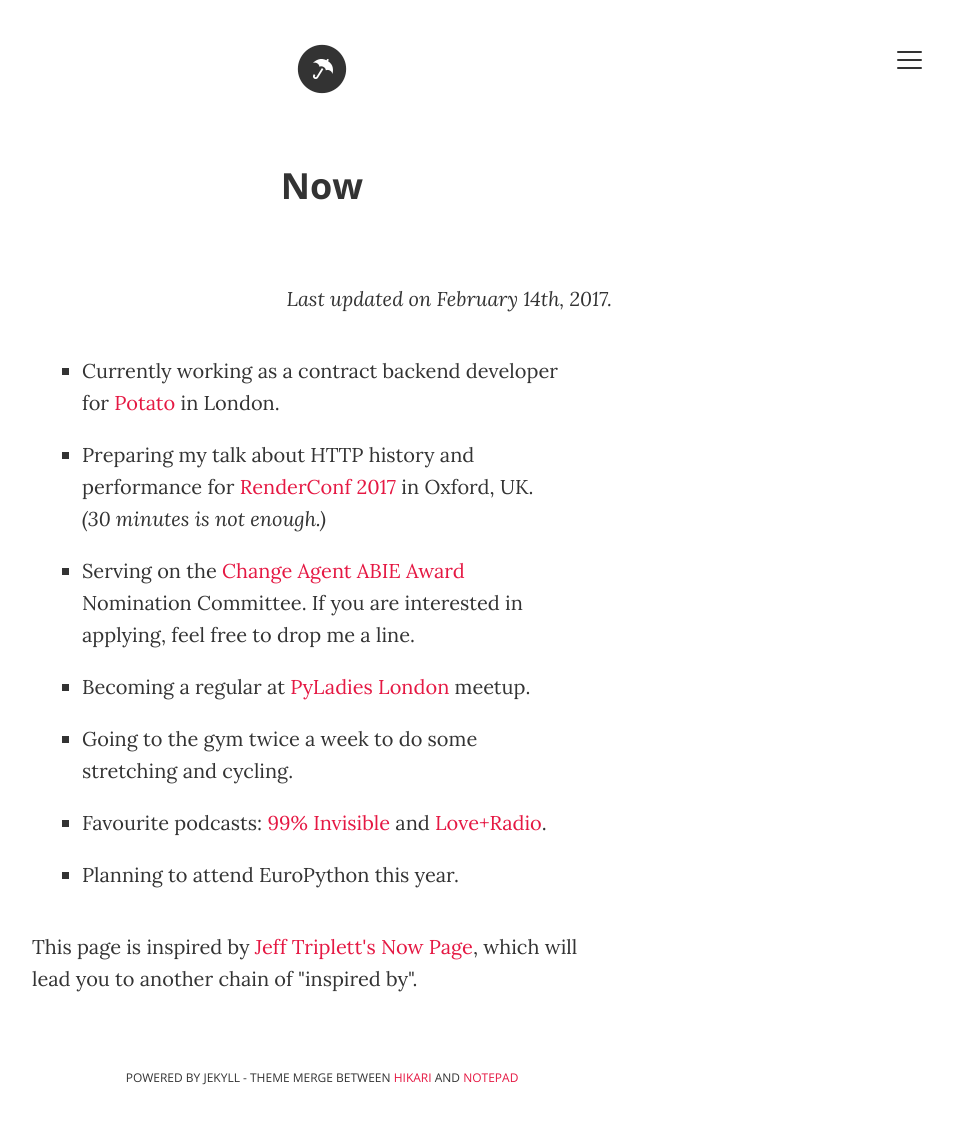
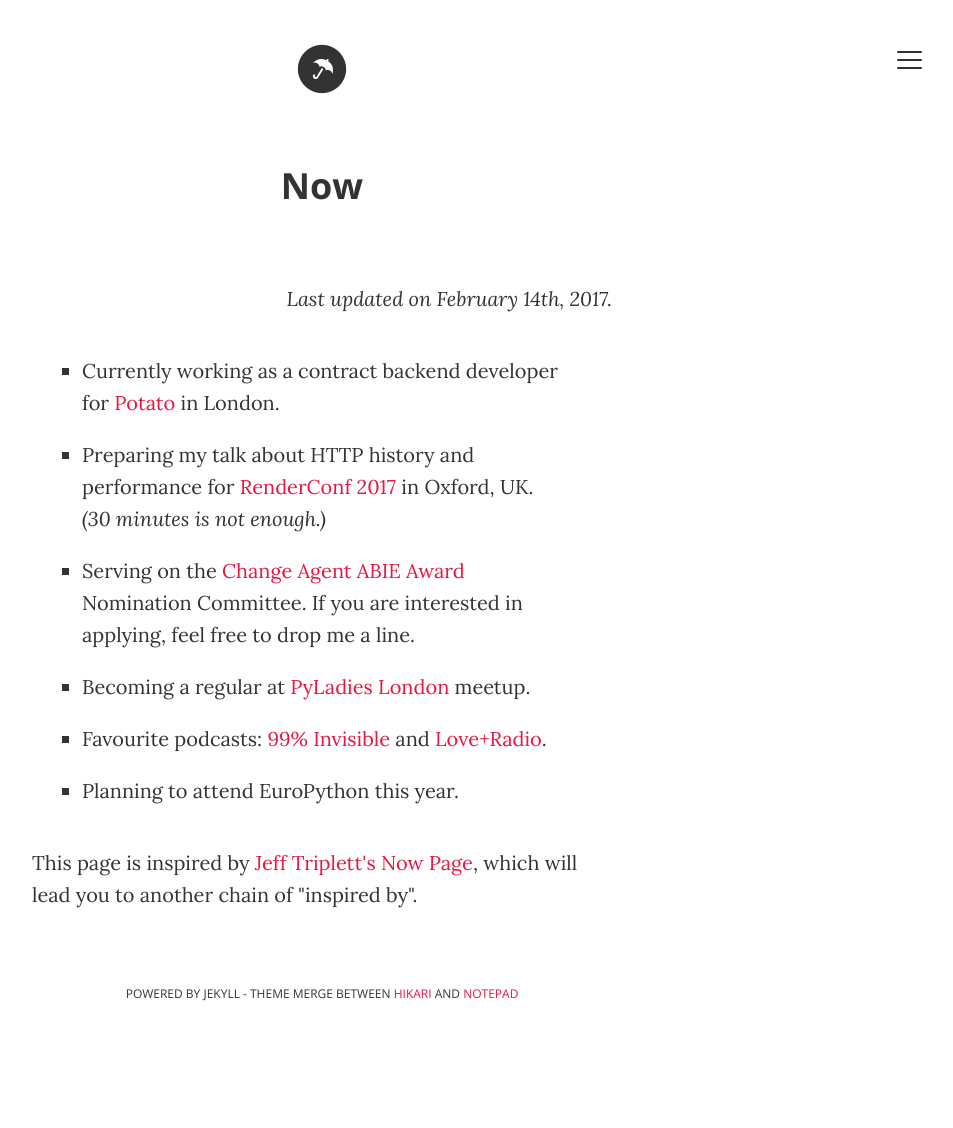
Before and after one commit to ana-balica/ana-balica.github.io, a Jekyll site: the page built from now.html, in a window 1280 px wide. Shown: the whole page, without its empty margins (318-1271 px from the left). Built offline with Jekyll 4.4.1, drawn with Linux system fonts in a browser that asks for light colours; after the commit the page ends 1044 px from its top, so only the background shows below that.

Commit message:
Remove the gym thing - who cares :P

```diff
--- a/now.html
+++ b/now.html
@@ -12,7 +12,6 @@
       <li>Preparing my talk about HTTP history and performance for <a href="http://2017.render-conf.com/talks#ana-balica">RenderConf 2017</a> in Oxford, UK. <em>(30 minutes is not enough.)</em></li>
       <li>Serving on the <a href="http://anitaborg.org/awards-grants/abie-awards/change-agent-abie-awards/">Change Agent ABIE Award</a> Nomination Committee. If you are interested in applying, feel free to drop me a line.</li>
       <li>Becoming a regular at <a href="https://www.meetup.com/PyLadiesLondon/">PyLadies London</a> meetup.</li>
-      <li>Going to the gym twice a week to do some stretching and cycling.</li>
       <li>Favourite podcasts: <a href="http://99percentinvisible.org/">99% Invisible</a> and <a href="http://loveandradio.org/">Love+Radio</a>.</li>
       <li>Planning to attend EuroPython this year.</li>
   </ul>
```
